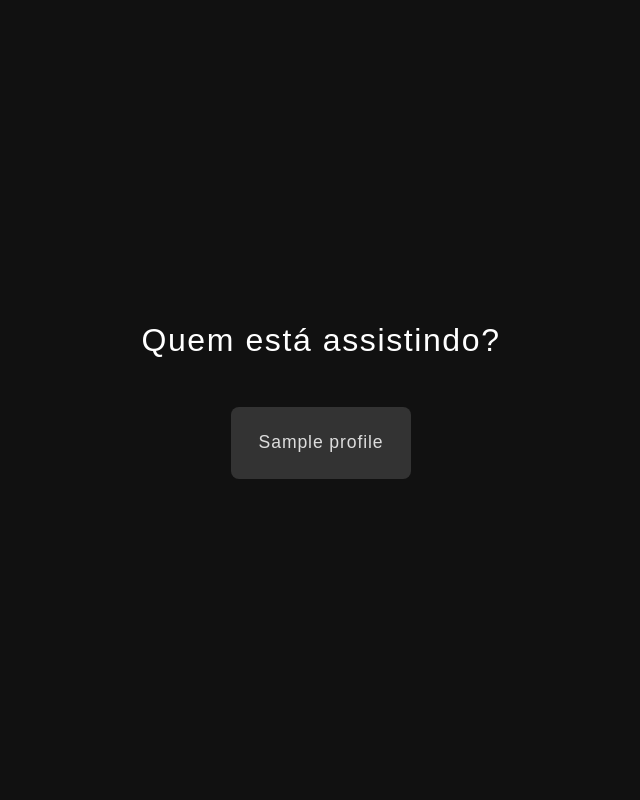
After one commit to pedro-lucas-melo/Project-Streaming, a Python web app: template templates/profiles.html in a window 1280 px wide. The commit adds this page. Shown: the whole page, without its empty margins (319-959 px from the left). Run offline with Jinja, Linux system fonts and the light colour scheme; the template is opened without the code that fills it: most values are stand-ins (such as "Sample title", 1, 10 or a date in 2020).

Commit message:
feat: add profile selection screen with SQLite backend

```diff
--- a/pyproject.toml
+++ b/pyproject.toml
@@ -13,6 +13,7 @@ jinja2 = "^3.1"
 python-dotenv = "^1.0"
 aiofiles = "^23.2"
 aiohttp-jinja2 = "^1.6"
+aiosqlite = "^0.22.1"
 
 [tool.poetry.group.dev.dependencies]
 pytest = "^8.0"
--- a/templates/home.html
+++ b/templates/home.html
@@ -63,6 +63,11 @@
 
 <h1>🍿Streaming</h1>
 
+<p style="color:#aaa; margin-bottom:2rem; font-size:0.95rem;">
+    Olá, <strong style="color:white">{{ profile.name }}</strong> —
+    <a href="/profiles/exit" style="color:#aaa; text-decoration:underline;">Trocar perfil</a>
+</p>
+
 <div class="categories">
     <a class="card" href="/series-list">
         <span class="icon">🎬</span>
--- /dev/null
+++ b/templates/profiles.html
@@ -0,0 +1,90 @@
+<!DOCTYPE html>
+<html lang="pt-BR">
+<head>
+    <meta charset="UTF-8">
+    <meta name="viewport" content="width=device-width, initial-scale=1.0">
+    <title>Quem está assistindo?</title>
+
+    <style>
+        * { margin: 0; padding: 0; box-sizing: border-box; }
+
+        body {
+            background: #111;
+            color: white;
+            font-family: Arial, sans-serif;
+            display: flex;
+            flex-direction: column;
+            align-items: center;
+            justify-content: center;
+            min-height: 100vh;
+            text-align: center;
+        }
+
+        h1 {
+            font-size: 2rem;
+            margin-bottom: 3rem;
+            font-weight: 400;
+            letter-spacing: 0.05em;
+        }
+
+        .profiles {
+            display: flex;
+            gap: 2rem;
+            flex-wrap: wrap;
+            justify-content: center;
+        }
+
+        .profile-btn {
+            background: none;
+            border: none;
+            cursor: pointer;
+            display: flex;
+            flex-direction: column;
+            align-items: center;
+            gap: 1rem;
+        }
+
+        .avatar {
+            width: 180px;
+            height: 72px;
+            border-radius: 8px;
+            background: #333;
+            display: flex;
+            align-items: center;
+            justify-content: center;
+            border: 3px solid transparent;
+            transition: border-color 0.15s, transform 0.15s, background 0.15s;
+        }
+
+        .profile-btn:hover .avatar {
+            border-color: white;
+            background: #444;
+            transform: scale(1.05);
+        }
+
+        .name {
+            color: #ddd;
+            font-size: 1.1rem;
+            letter-spacing: 0.05em;
+        }
+    </style>
+</head>
+<body>
+
+<h1>Quem está assistindo?</h1>
+
+<div class="profiles">
+    {% for p in profiles %}
+    <form method="POST" action="/profiles/select">
+        <input type="hidden" name="profile_id" value="{{ p.id }}">
+        <button class="profile-btn" type="submit">
+            <div class="avatar">
+                <span class="name">{{ p.name }}</span>
+            </div>
+        </button>
+    </form>
+    {% endfor %}
+</div>
+
+</body>
+</html>
```
Also changed, not shown: src/streaming/database.py (added, +42 -0 lines), src/streaming/server.py (+45 -1 lines).
